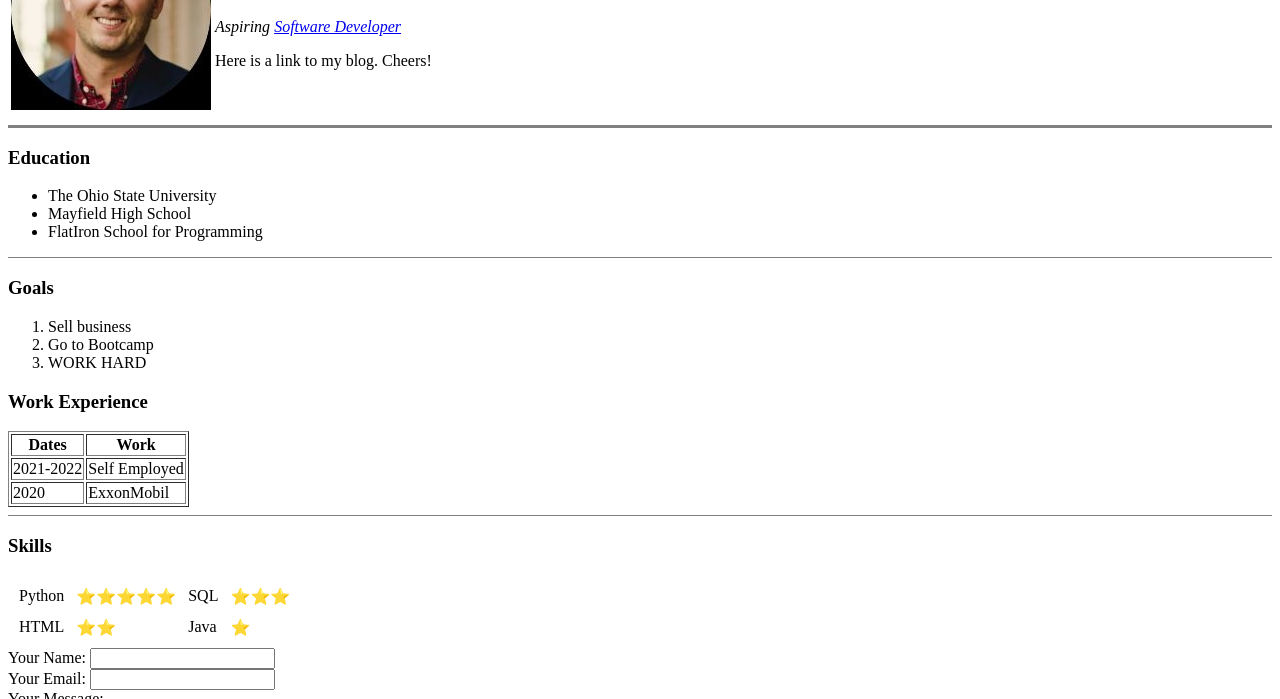
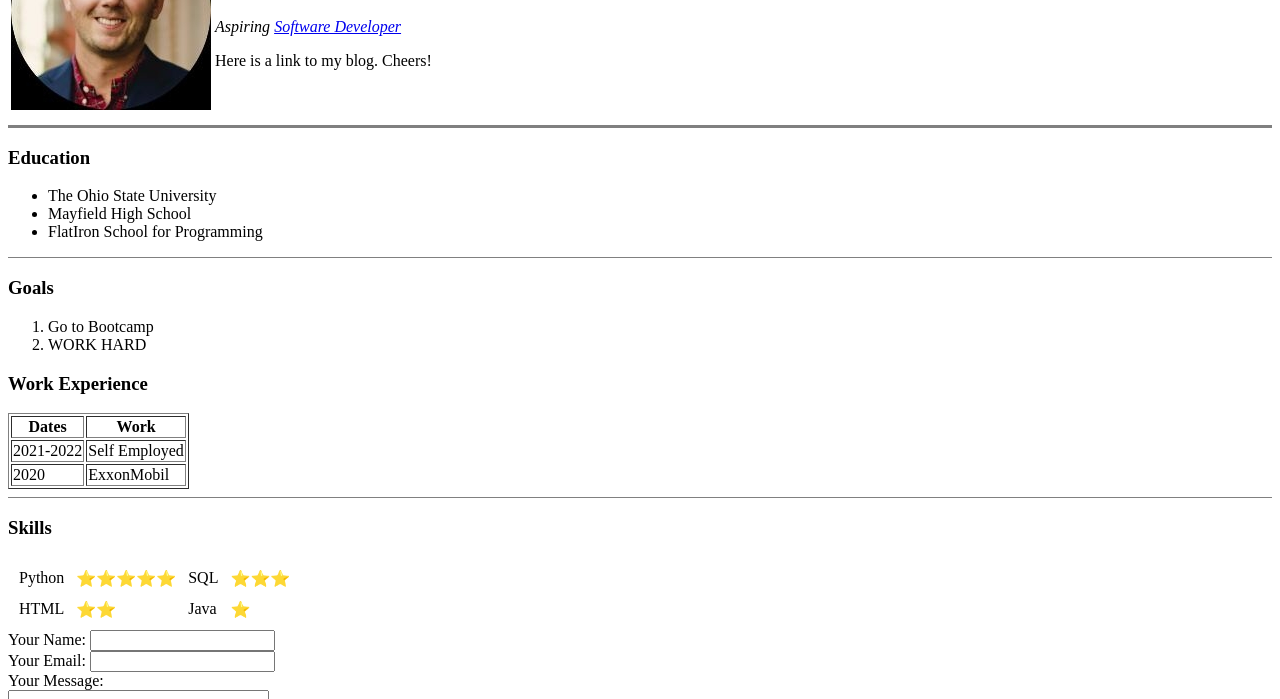
Before and after one commit to samperozek/cv, a plain HTML site: page index.html in a window 1280 px wide. Shown: the part 101-800 px from the top of the page. Drawn offline with Linux system fonts and the light colour scheme.

Commit message:
Update index.html

```diff
--- a/index.html
+++ b/index.html
@@ -29,7 +29,6 @@
   <hr size="1" noshade>
   <h3>Goals</h3>
   <ol>
-    <li>Sell business</li>
     <li>Go to Bootcamp</li>
     <li>WORK HARD</li>
   </ol>
```
